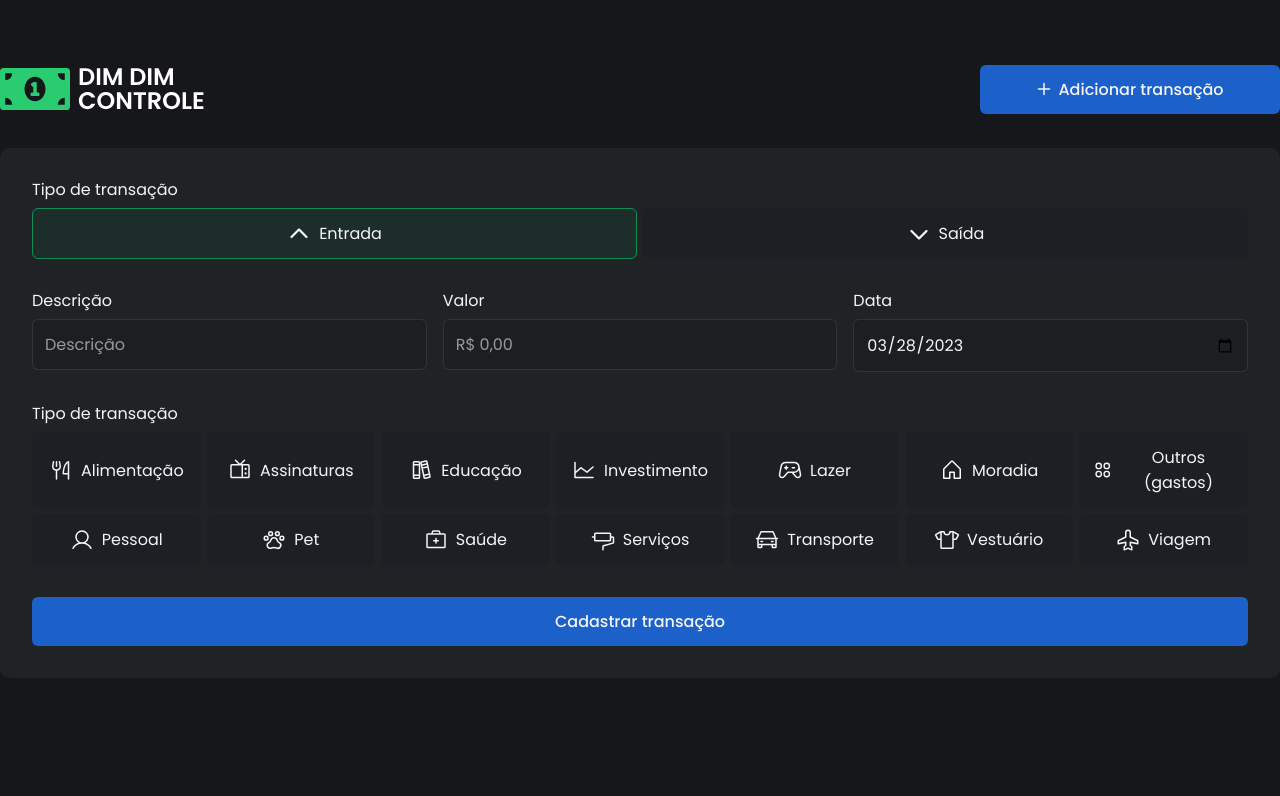
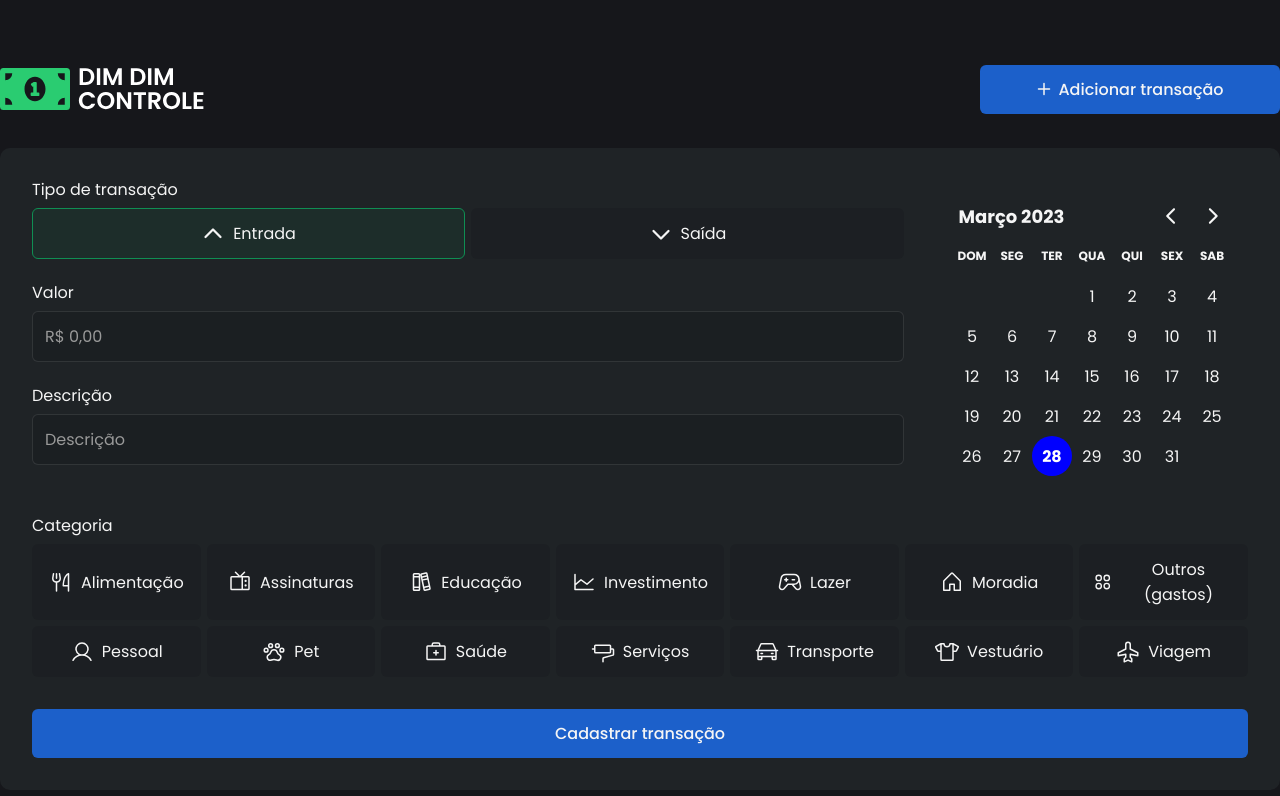
Before and after one commit to leovargasdev/dim-dim-controller, a Next.js app: page /nova-transacao in a window 1280 px wide. Shown: the top 796 px of the page. Built offline with nearby package versions, Linux system fonts and the light colour scheme.

Commit message:
feat: nova mascara de dinheiro e atualizando grid

```diff
--- a/src/components/Form/index.tsx
+++ b/src/components/Form/index.tsx
@@ -1,2 +1,3 @@
+export { CalendarPicker } from './CalendarPicker'
 export { Input } from './Input'
 export { ErrorMessage } from './ErrorMessage'
--- a/src/components/FormNewTransaction/components/SelectCategory/index.tsx
+++ b/src/components/FormNewTransaction/components/SelectCategory/index.tsx
@@ -16,9 +16,21 @@ export const SelectCategory = () => {
     field.onChange(category)
   }
 
+  const handleStyle = (category: any) => {
+    if (field.value === category.value) {
+      const color = category?.color || '#1C60CA'
+      return {
+        borderColor: color + '91',
+        background: color + '2d'
+      }
+    }
+
+    return {}
+  }
+
   return (
     <fieldset className={styles.container}>
-      <label htmlFor="type">Tipo de transação</label>
+      <label htmlFor="type">Categoria</label>
 
       <div className={styles.options}>
         {CATEGORIES.map(category => (
@@ -27,7 +39,12 @@ export const SelectCategory = () => {
             key={category.value}
             onClick={() => onChangeCategory(category.value)}
             // eslint-disable-next-line prettier/prettier
-            className={field.value === category.value ? styles['category__' + category.value] : ''}
+            style={handleStyle(category)}
+            // className={
+            //   field.value === category.value
+            //     ? styles['category__' + category.value]
+            //     : ''
+            // }
           >
             {category?.icon}
             {category.name}
--- a/src/components/FormNewTransaction/components/SelectCategory/styles.module.scss
+++ b/src/components/FormNewTransaction/components/SelectCategory/styles.module.scss
@@ -33,41 +33,5 @@
     background: rgba(22, 23, 27, 0.3);
 
     border: 1px solid transparent;
-
-    &.category__alimentacao {
-      background: rgba(99, 57, 155, 0.3);
-    }
-
-    &.category__educacao {
-      background: rgba(236, 27, 134, 0.3);
-    }
-
-    &.category__investimento {
-      background: rgba(252, 172, 0, 0.3);
-    }
-
-    &.category__lazer {
-      background: rgba(144, 144, 144, 0.3);
-    }
-
-    &.category__moradia {
-      background: rgba(42, 204, 113, 0.3);
-    }
-
-    &.category__saude {
-      background: rgba(166, 44, 52, 0.3);
-    }
-
-    &.category__receita {
-      background: rgba(39, 213, 248, 0.3);
-    }
-
-    &.category__vestuario {
-      background: rgba(28, 96, 202, 0.3);
-    }
-
-    &.category__outro {
-      background: rgba(255, 255, 255, 0.3);
-    }
   }
 }
--- a/src/components/FormNewTransaction/index.tsx
+++ b/src/components/FormNewTransaction/index.tsx
@@ -5,7 +5,7 @@ import { useForm, FormProvider } from 'react-hook-form'
 import api from 'services/api'
 import { maskMoney } from 'utils/mask'
 
-import { Input } from 'components/Form'
+import { CalendarPicker, Input } from 'components/Form'
 import { SelectType } from './components/SelectType'
 import { SelectCategory } from './components/SelectCategory'
 import { zodTransactionSchema, defaultValues } from 'utils/transaction'
@@ -23,12 +23,15 @@ export const FormNewTransaction = () => {
     setLoading(true)
 
     try {
-      await api.post('/transaction/create', data)
+      console.log(data)
+      // await api.post('/transaction/create', data)
     } finally {
       useFormMethods.reset()
       setTimeout(() => setLoading(false), 3000)
     }
   }
+
+  console.log(useFormMethods.formState.errors)
 
   return (
     <FormProvider {...useFormMethods}>
@@ -37,15 +40,9 @@ export const FormNewTransaction = () => {
         onSubmit={useFormMethods.handleSubmit(onSubmit)}
       >
         <main className={styles.main}>
+          <div className={styles.header}>
+            <div className={styles.header__inputs}>
               <SelectType />
-
-          <div className={styles.line}>
-            <Input
-              type="text"
-              name="name"
-              label="Descrição"
-              placeholder="Descrição"
-            />
 
               <Input
                 type="text"
@@ -56,7 +53,15 @@ export const FormNewTransaction = () => {
                 mask={maskMoney}
               />
 
-            <Input type="date" label="Data" name="date" placeholder="" />
+              <Input
+                type="text"
+                name="name"
+                label="Descrição"
+                placeholder="Descrição"
+              />
+            </div>
+
+            <CalendarPicker name="date" />
           </div>
 
           <SelectCategory />
--- a/src/components/FormNewTransaction/styles.module.scss
+++ b/src/components/FormNewTransaction/styles.module.scss
@@ -7,21 +7,24 @@
   border-radius: 10px;
   padding: 32px;
   background: var(--background-secondary);
-
-  > button {
-    width: auto;
-    padding: 12px 16px;
-  }
 }
 
 .main {
   display: flex;
   flex-direction: column;
-  row-gap: 32px;
+  row-gap: 24px;
+}
 
-  .line {
-    display: grid;
-    grid-template-columns: 1fr 1fr 1fr;
-    column-gap: 16px;
-  }
+.header {
+  display: flex;
+  align-items: flex-start;
+  column-gap: 32px;
+  width: 100%;
 }
+
+.header__inputs {
+  flex: 1;
+  display: flex;
+  flex-direction: column;
+  row-gap: 24px;
+}
--- a/src/data/categories.tsx
+++ b/src/data/categories.tsx
@@ -19,71 +19,85 @@ export default [
   {
     name: 'Alimentação',
     value: 'alimentacao',
-    icon: <ForkKnife size={24} weight="regular" />
+    icon: <ForkKnife size={24} weight="regular" />,
+    color: '#63399b'
   },
   {
     name: 'Assinaturas',
     value: 'assinaturas',
-    icon: <Television size={24} weight="regular" />
+    icon: <Television size={24} weight="regular" />,
+    color: ''
   },
   {
     name: 'Educação',
     value: 'educacao',
-    icon: <Books size={24} weight="regular" />
+    icon: <Books size={24} weight="regular" />,
+    color: '#ec1b86'
   },
   {
     name: 'Investimento',
     value: 'investimento',
-    icon: <ChartLine size={24} weight="regular" />
+    icon: <ChartLine size={24} weight="regular" />,
+    color: '#fcac00'
   },
   {
     name: 'Lazer',
     value: 'lazer',
-    icon: <GameController size={24} weight="regular" />
+    icon: <GameController size={24} weight="regular" />,
+    color: '#909090'
   },
   {
     name: 'Moradia',
     value: 'moradia',
-    icon: <House size={24} weight="regular" />
+    icon: <House size={24} weight="regular" />,
+    color: '#2acc71'
   },
   {
     name: 'Outros (gastos)',
     value: 'outros',
-    icon: <CirclesFour size={24} weight="regular" />
+    icon: <CirclesFour size={24} weight="regular" />,
+    color: '#ffffff'
   },
   {
     name: 'Pessoal',
     value: 'pessoal',
-    icon: <User size={24} weight="regular" />
+    icon: <User size={24} weight="regular" />,
+    color: '#27d5f8'
   },
   {
     name: 'Pet',
     value: 'pet',
-    icon: <PawPrint size={24} weight="regular" />
+    icon: <PawPrint size={24} weight="regular" />,
+    color: ''
   },
   {
     name: 'Saúde',
     value: 'saude',
-    icon: <FirstAidKit size={24} weight="regular" />
+    icon: <FirstAidKit size={24} weight="regular" />,
+    color: '#a62c34'
   },
   {
     name: 'Serviços',
     value: 'servicos',
-    icon: <PaintRoller size={24} weight="regular" />
+    icon: <PaintRoller size={24} weight="regular" />,
+    color: ''
   },
   {
     name: 'Transporte',
     value: 'transporte',
-    icon: <Car size={24} weight="regular" />
+    icon: <Car size={24} weight="regular" />,
+    color: ''
   },
   {
     name: 'Vestuário',
     value: 'vestuario',
-    icon: <TShirt size={24} weight="regular" />
+    icon: <TShirt size={24} weight="regular" />,
+    color: '#1c60ca'
   },
   {
     name: 'Viagem',
     value: 'viagem',
-    icon: <Airplane size={24} weight="regular" />
+    icon: <Airplane size={24} weight="regular" />,
+    color: ''
   }
 ]
--- a/src/utils/mask.ts
+++ b/src/utils/mask.ts
@@ -7,11 +7,12 @@ export const maskNumber = (value: string): number => {
 }
 
 export const maskMoney = (data: string): string => {
-  if (!data) {
+  const value = maskOnlyNumber(data)
+
+  if (!value) {
     return 'R$ '
   }
 
-  const value = maskOnlyNumber(data)
   const size = value.length
 
   const end = value.substring(size - 2, size)
--- a/src/utils/transaction/defaultvalue.ts
+++ b/src/utils/transaction/defaultvalue.ts
@@ -1,8 +1,6 @@
-import { formatDate } from 'utils/format'
-
 export const defaultValues = {
   name: '',
-  date: formatDate(new Date(), 'yyyy-MM-dd'),
+  date: new Date(),
   type: 'in',
   category: '',
   value: ''
--- a/src/utils/transaction/zod.ts
+++ b/src/utils/transaction/zod.ts
@@ -4,8 +4,7 @@ const message = 'Campo de preenchimento obrigatório'
 
 export const zodTransactionSchema = zod.object({
   name: zod.string().min(1, { message }),
-  date: zod.string().min(1, { message }),
-  // date: zod.date({ required_error: message }),
+  date: zod.date(),
   type: zod.enum(['in', 'out']),
   value: zod.string().min(1, { message }),
   category: zod.string().min(1, { message })
```
Lines whose indentation alone changed are shown as unchanged.
